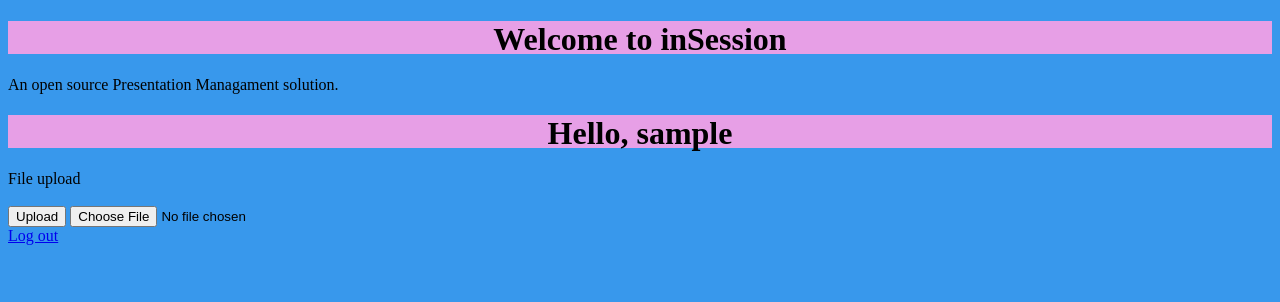
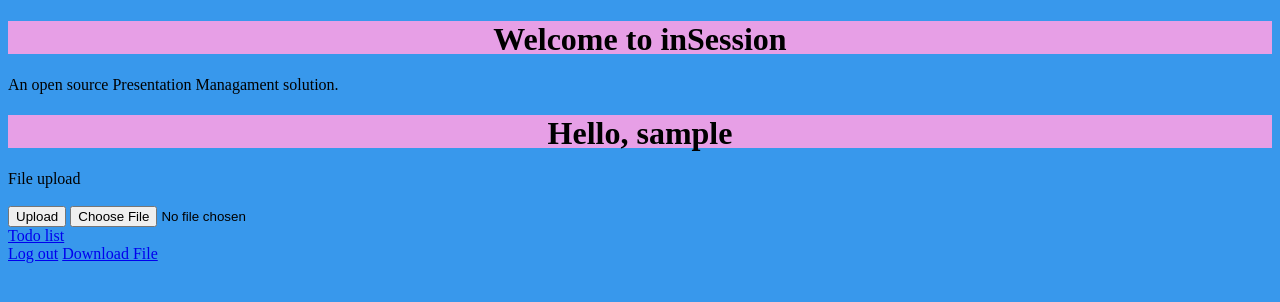
Before and after one commit to cortes-web-tech/in-session-domain, a PHP site: page /homepage.php in a window 1280 px wide. Shown: the top 302 px of the page. Run offline with PHP 8.4, Linux system fonts and the light colour scheme; the visitor is signed in with stand-in values (Sample User, id 1).

Commit message:
display / micro services changes

```diff
--- a/homepage.php
+++ b/homepage.php
@@ -22,8 +22,9 @@ if(isset($_SESSION['id']) && isset($_SESSION['user_name'])){
       			<input type="file" id="file" name="file">
 		    </form>
 
-
+		    <a href="todo.php">Todo list</br></a>
 			<a href="logout.php">Log out</a>
+			<a href="downloadFile.php">Download File</a>
 		</body>
 	</html>
 
```
Also changed, not shown: uploadFile.php (+7 -1 lines).
